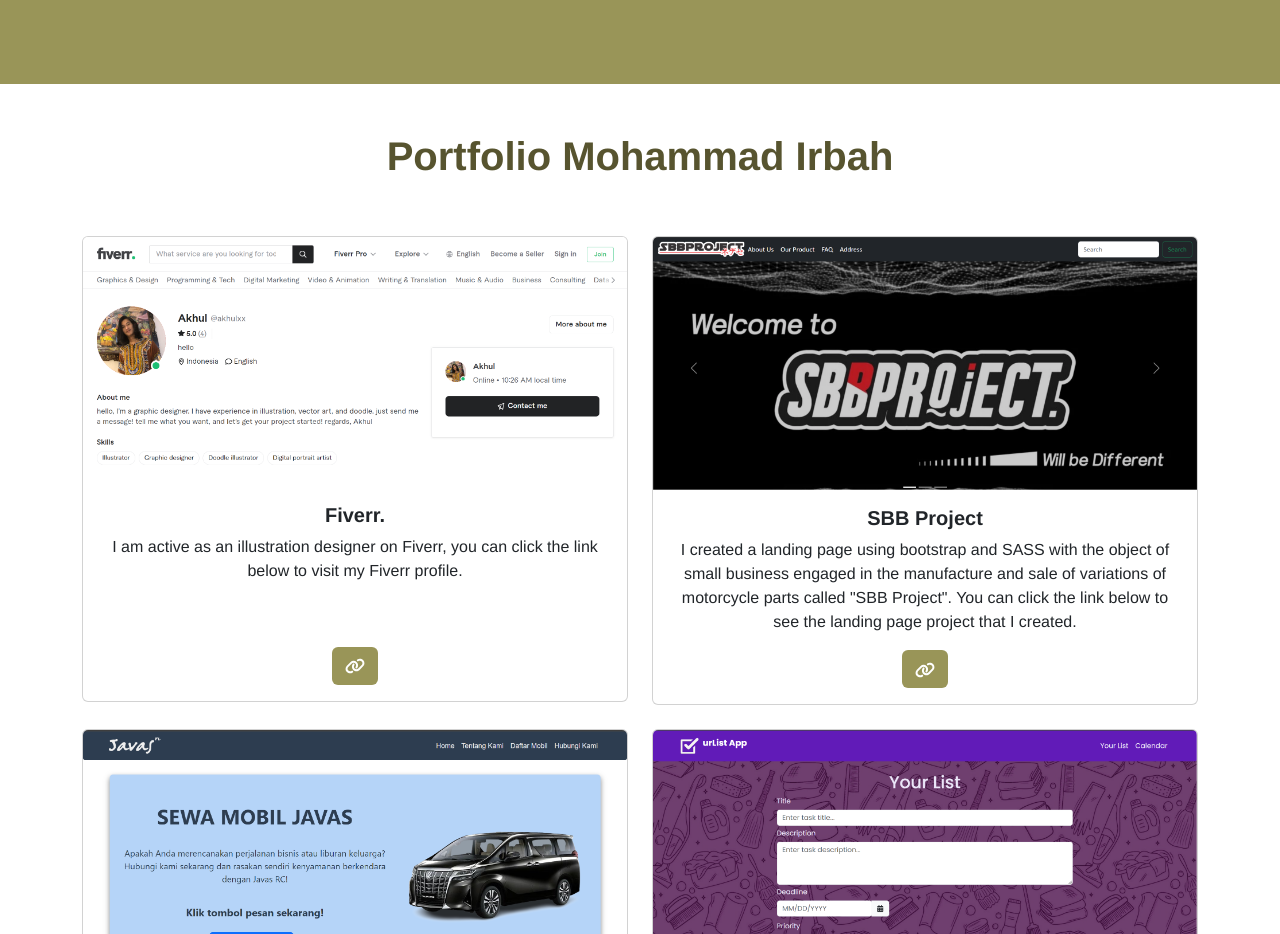
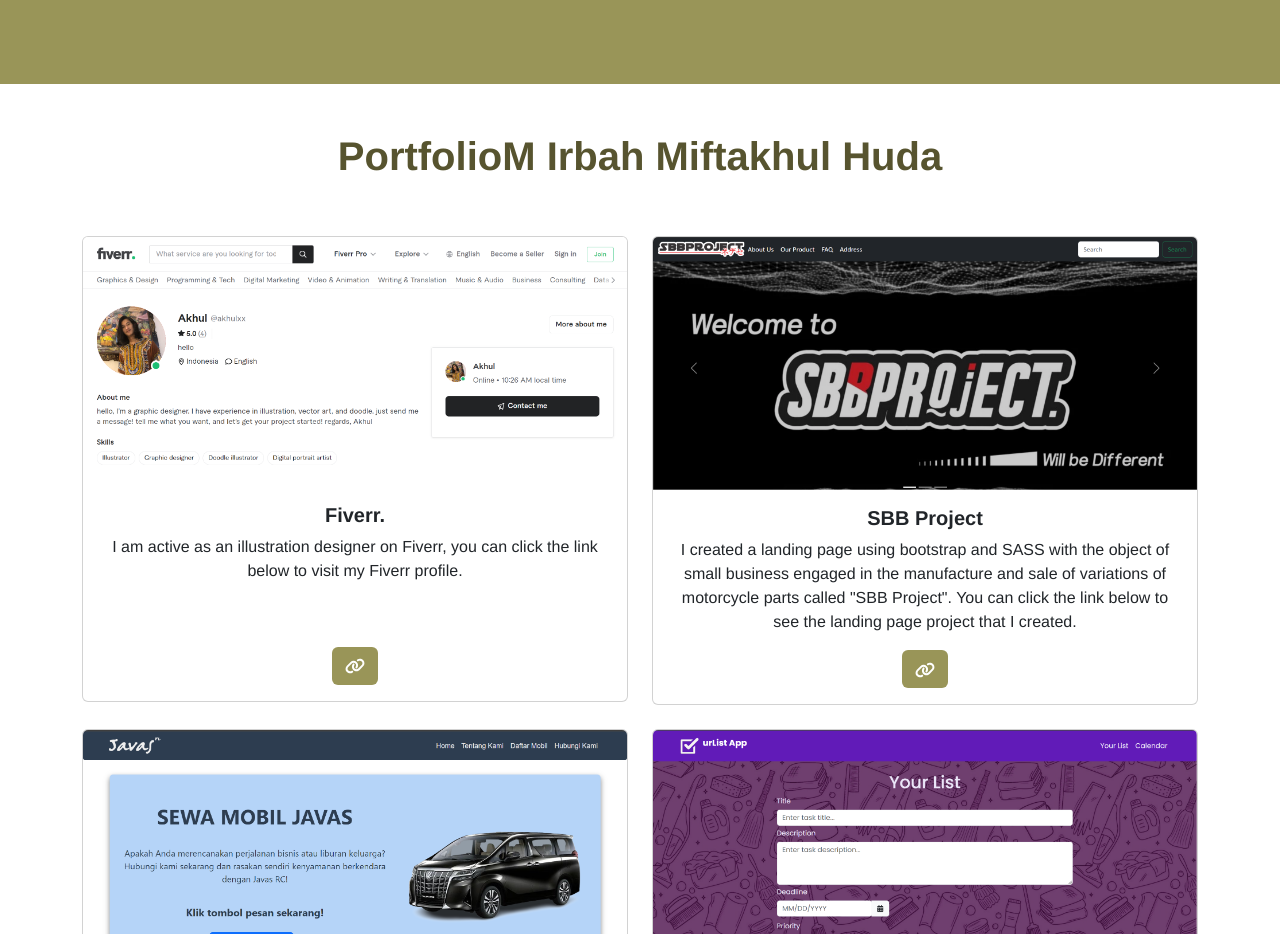
Before and after one commit to mohammadirbah/landingpage-Vue.js, a Vue app: page / in a window 1280 px wide. Shown: the part 1100-2034 px from the top of the page. Built offline with nearby package versions, Linux system fonts and the light colour scheme.

Commit message:
Update Portfolio.vue

```diff
--- a/src/components/Portfolio.vue
+++ b/src/components/Portfolio.vue
@@ -1,7 +1,8 @@
 <template>
   <div class="portfolio container small-card" id="portfolio">
     <h1 class="text-center p-5" style="color: #57542f">
-      <strong>Portfolio Mohammad Irbah</strong>
+      <strong>Portfolio</strong>
+      <strong>M Irbah Miftakhul Huda</strong>
     </h1>
     <div class="row row-cols-0 row-cols-md-2 g-4">
       <!-- Fiverr -->
```
